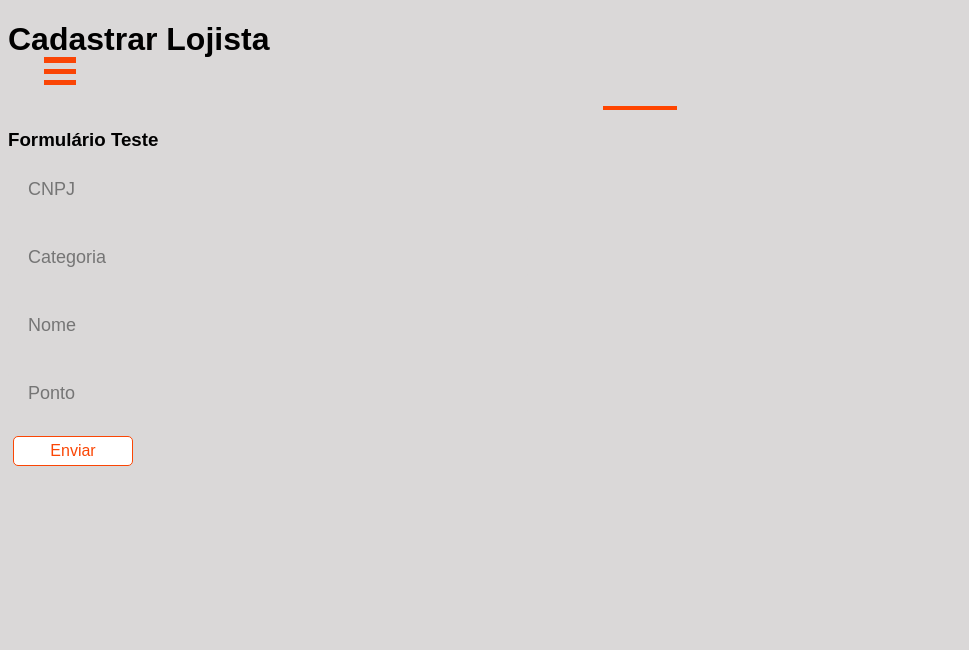
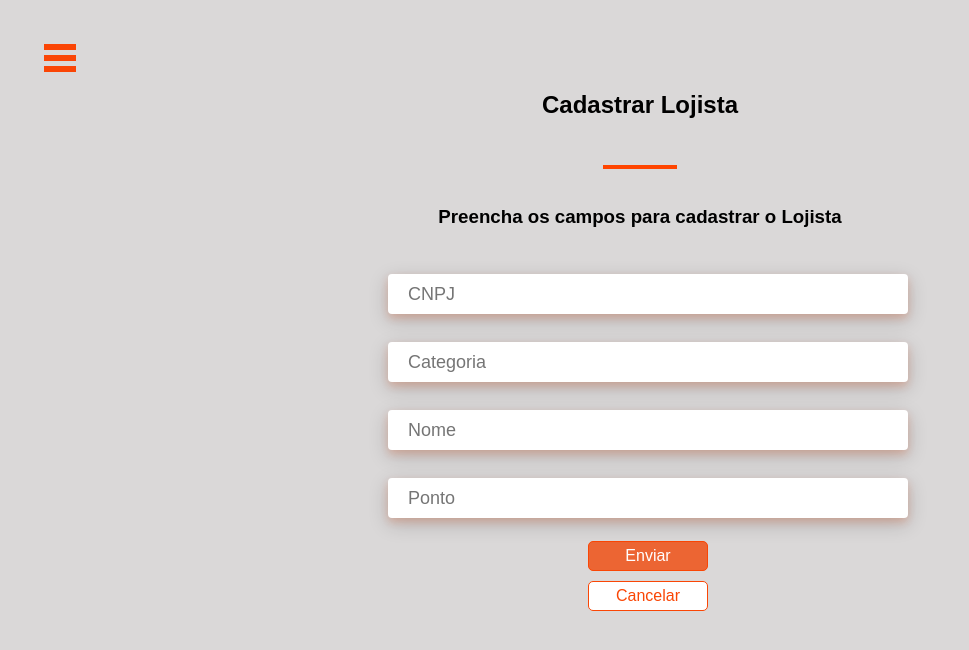
Before and after one commit to Luizcarlosqueiroz/DescontakiShopping-1, a React (Create React App) app: page /cadastrarLojista in a window 1280 px wide. Shown: the top 650 px of the page, without its empty margins (0-969 px from the left). Built offline with nearby package versions, Linux system fonts and the light colour scheme.

Commit message:
Visual Concertado

```diff
--- /dev/null
+++ b/src/components/AddLojistaForm/index.css
@@ -0,0 +1,20 @@
+h3{
+    color: rgb(0, 0, 0);
+    text-align: center;
+}
+
+.form-lojista{
+    text-align: center;
+    position: absolute;
+    width: 100%;
+}
+
+.form-lojista input{
+    display: inline-block;
+    position: relative;
+
+}
+
+.div-form-lojista{
+    padding-top: 10px;
+}
--- a/src/components/AddLojistaForm/index.js
+++ b/src/components/AddLojistaForm/index.js
@@ -1,8 +1,10 @@
 import React, { useState } from 'react';
-import Input from '../Input'
+import Input from '../InputRegisterShop'
 import ButtonSmall from '../ButtonSmall'
 import {LojistaFormValidation} from './formValidation'
 import useValidation from './hooks/useValidation'
+import { Link } from 'react-router-dom';
+import './index.css'
 
 const initialForm = {
     cnpj:'',
@@ -20,9 +22,9 @@ const LojistaForm = () => {
     }
 
     return(
-        <>
-            <h3>Formulário Teste</h3>
-            <form>
+        <div className='div-form-lojista'>
+            <h3>Preencha os campos para cadastrar o Lojista</h3>
+            <form className='form-lojista'>
                 <Input
                    name='cnpj'
                    type='text'
@@ -55,9 +57,15 @@ const LojistaForm = () => {
                    error={erros.ponto}
                 />
 
-                <ButtonSmall title='Enviar'></ButtonSmall>
+                <div className="form-cadastrar-lojista-buttons">
+                    <ButtonSmall title="Enviar" calltoAction />
+                    <Link to="/">
+                        <ButtonSmall title="Cancelar" />
+                    </Link>
+
+                </div>
             </form>
-        </>
+        </div>
     )
 }
 
--- /dev/null
+++ b/src/components/InputRegisterShop/index.js
@@ -0,0 +1,18 @@
+import React, {useState} from 'react';
+import { MyInput, Span } from './style';
+
+
+const Input = ({ error, ...rest}) => {
+    const [touched, setTouched] = useState(false);
+
+    return (
+        <>
+            <br></br>
+            <MyInput {...rest} onBlur={() => setTouched(true)} />
+            <br></br>
+            <Span>{touched && error}</Span>
+        </>
+    )
+}
+
+export default Input;
--- /dev/null
+++ b/src/components/InputRegisterShop/style.js
@@ -0,0 +1,19 @@
+import styled from 'styled-components';
+
+export const MyInput = styled.input`
+	width: 500px;
+	height: 40px;
+	border: none;
+	border-radius: 4px;
+	padding: 0 0 0 20px;
+	margin: 10px 0 0 0;
+	color: black;
+	background-color: #fff;
+	box-shadow: 0 4px 8px 0 rgba(250, 69, 5, 0.2), 0 6px 20px 0 rgba(0, 0, 0, 0.19);
+	font-size: 18px;
+`
+export const Span = styled.span`
+	text-align: initial;
+	color: red;
+	padding: 4px 0 2px 2px;
+`
--- /dev/null
+++ b/src/pages/CadastrarLojista/index.css
@@ -0,0 +1,4 @@
+.cadastrarLojista{
+    text-align: center;
+    padding-top: 5%;
+}
--- a/src/pages/CadastrarLojista/index.js
+++ b/src/pages/CadastrarLojista/index.js
@@ -1,16 +1,20 @@
 import React from 'react'
 import MenuLateral from '../../components/MenuLateral'
 import LojistaForm from '../../components/AddLojistaForm'
+import './index.css'
 
 const CadastrarLojista = () => {
     return(
         <div>
             <MenuLateral/>
-            <h1>Cadastrar Lojista</h1>
-            <br/>
-            <hr className='hrLarge'/>
-            <LojistaForm/>
+            <div className='cadastrarLojista'>
+                <h2>Cadastrar Lojista</h2>
+                <br/>
+                <hr className='hrLarge'/>
+                <LojistaForm/>
+            </div>
         </div>
+
     )
 }
 
```
